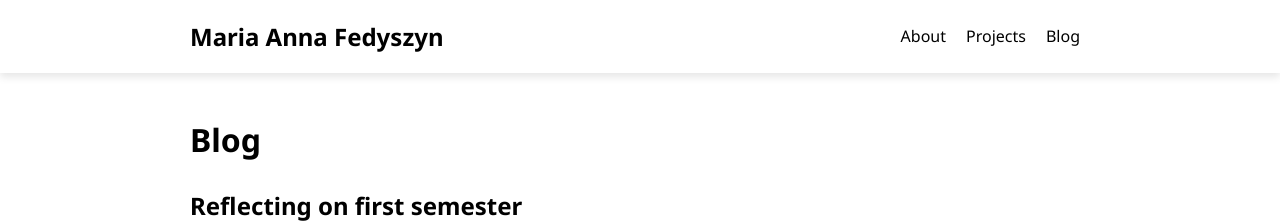
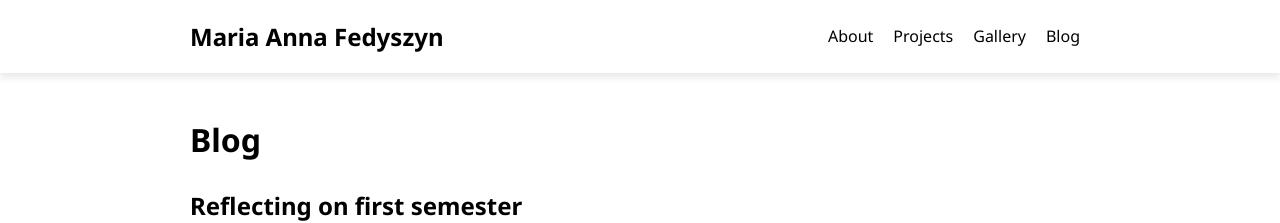
Before and after one commit to maria-anna-gis/maria-anna-gis.github.io, a Jekyll site: the page built from blog.md, in a window 1280 px wide. Shown: the top 223 px of the page. Built offline with Jekyll 4.4.1, drawn with Linux system fonts in a browser that asks for light colours.

Commit message:
Update default.html

```diff
--- a/_layouts/default.html
+++ b/_layouts/default.html
@@ -19,6 +19,7 @@
                 <ul>
                     <li><a href="https://maria-anna-gis.github.io">About</a></li>
                     <li><a href="{{ site.baseurl }}/projects">Projects</a></li>
+                    <li><a href="{{ site.baseurl }}/gallery">Gallery</a></li>
                     <li><a href="{{ site.baseurl }}/blog">Blog</a></li>
                 </ul>
             </nav>
```
